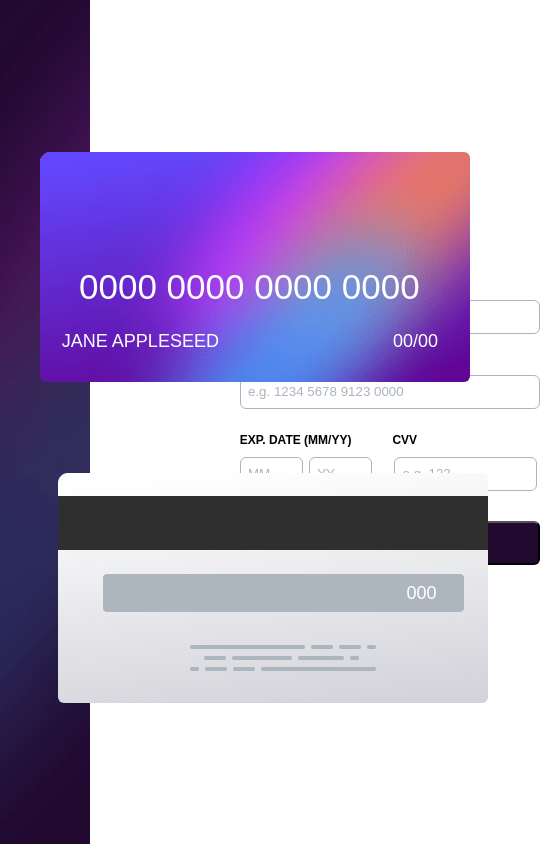
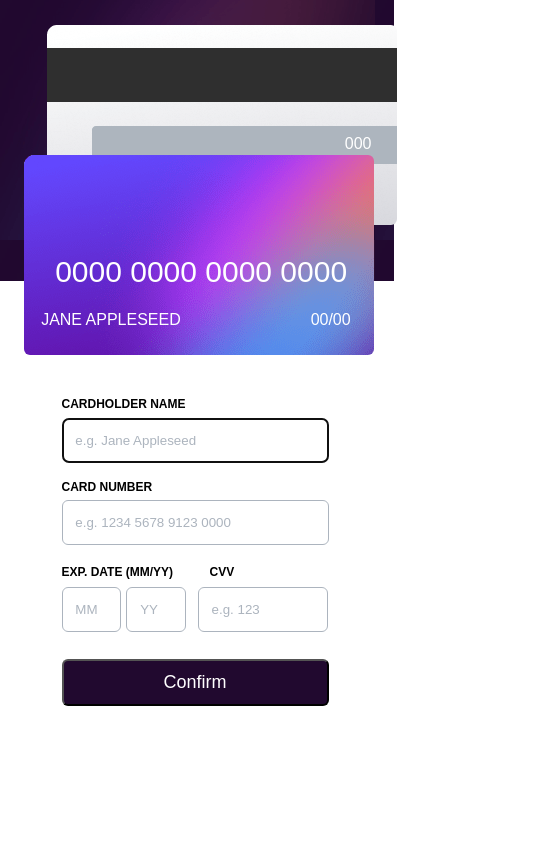
Before and after one commit to Gabriel299/interactive-card-details-form, a plain HTML site: page index.html in a window 390 px wide. Shown: the whole page, 540 px wide, since content can reach past the window. Drawn offline with Linux system fonts and the light colour scheme.

Commit message:
Completed responsive design and implemented confirm message

```diff
--- a/index.html
+++ b/index.html
@@ -6,6 +6,7 @@
   <meta name="viewport" content="width=device-width, initial-scale=1.0">
   <title>Document</title>
   <link rel="stylesheet" href="style.css">
+  <script src="script.js" defer></script>
 </head>
 
 <body>
@@ -23,23 +24,29 @@
     </aside>
 
     <section>
-      <form action="">
+      <form>
         <label for="cardholer-name">CARDHOLDER NAME</label>
-        <input type="text" name="cardholer-name" id="cardholer-name" placeholder="e.g. Jane Appleseed" required>
+        <input type="text" name="cardholer-name" id="cardholer-name" autocomplete="off" autofocus placeholder="e.g. Jane Appleseed" required>
         <label for="card-number">CARD NUMBER</label>
-        <input type="number" name="card-number" id="card-number" maxlength="12" placeholder="e.g. 1234 5678 9123 0000"
+        <input type="number" name="card-number" id="card-number" maxlength="12" autocomplete="off" placeholder="e.g. 1234 5678 9123 0000"
           required>
         <div class="label">
           <label for="date">EXP. DATE (MM/YY)</label>
           <label for="date">CVV</label>
         </div>
         <div class="input">
-          <input type="number" name="mounth" id="mounth" maxlength="2" placeholder="MM" required>
-          <input type="number" name="year" id="year" maxlength="2" placeholder="YY" required>
-          <input type="number" name="cvv" id="cvv" maxlength="3" placeholder="e.g. 123" required>
+          <input type="number" name="mounth" id="mounth" maxlength="2" max="31" autocomplete="off" placeholder="MM" required>
+          <input type="number" name="year" id="year" maxlength="2" max="12" autocomplete="off" placeholder="YY" required>
+          <input type="number" name="cvv" id="cvv" maxlength="3" autocomplete="off" placeholder="e.g. 123" required>
         </div>
-        <button type="submit">Confirm</button>
+        <button type="submit" onclick="confirm('none', 'flex')">Confirm</button>
       </form>
+        <div>
+          <img src="/images/icon-complete.svg" alt="">
+          <h1>THANK YOU!</h1>
+          <p>We've added your card details</p>
+          <button onclick="confirm('flex', 'none')">Continue</button>
+        </div>
     </section>
 
   </main>
--- /dev/null
+++ b/script.js
@@ -0,0 +1,9 @@
+let section = document.querySelector("section")
+let form = document.querySelector("form")
+let div = document.querySelector("section div:last-child")
+
+function confirm(formDisplay, divDisplay) {
+  form.style.display = formDisplay;
+  section.classList.toggle("completed");
+  div.style.display = divDisplay;
+}
--- a/style.css
+++ b/style.css
@@ -5,7 +5,6 @@
 
 :root {
   font-family: Arial, Helvetica, sans-serif;
-  font-size: 18px;
   --bg: hsl(0, 100%, 100%);
   --color-input: hsl(212, 12%, 71%);
   --bg-button: hsl(278, 68%, 11%);
@@ -25,34 +24,39 @@ aside {
   position: relative;
 }
 
+.front-card,
+.nr-card,
+.expire,
+.name,
+.back-card,
+.back-card span {
+  position: absolute;
+}
+
 .front-card {
   width: 430px;
   height: 230px;
   background-image: url(/images/bg-card-front.png);
   border-radius: var(--bg-rounded);
-  position: absolute;
-  top: 18%;
-  left: 45%;
+  top: 126px;
+  left: 114px;
 }
 
 .nr-card {
   font-size: 35px;
   color: var(--white);
-  position: absolute;
   top: 50%;
   left: 9%;
 }
 
 .expire {
   color: white;
-  position: absolute;
   top: 78%;
   left: 82%;
 }
 
 .name {
   color: white;
-  position: absolute;
   top: 78%;
   left: 5%;
 }
@@ -62,33 +66,31 @@ aside {
   height: 230px;
   background-image: url(/images/bg-card-back.png);
   border-radius: var(--bg-rounded);
-  position: absolute;
-  top: 56%;
-  left: 65%;
+  top: 378px;
+  left: 170px;
 }
 
 .back-card span {
   color: var(--white);
-  position: absolute;
   top: 48%;
   left: 81%;
 }
 
 section {
   width: 100%;
-  align-content: center;
 }
 
 form {
   display: flex;
   flex-direction: column;
   width: 16.6875rem;
-  margin-left: 50%;
+  margin-left: clamp(30%, 420px, 420px);
+  margin-top: 218px;
 }
 
 input {
-  padding: 0.4rem;
-  height: 1rem;
+  padding: 0.8rem;
+  height: calc(43px - 1.6rem);
   margin-bottom: 1.075rem;
   margin-top: 0.4rem;
   border: solid 1px var(--color-input);
@@ -114,7 +116,6 @@ label {
 
 .label label:last-child {
   margin-left: 2rem;
-
 }
 
 .input {
@@ -123,12 +124,18 @@ label {
 }
 
 .input input {
-  width: 2.575rem;
+  width: 1.975rem;
 }
 
 #cvv {
-  width: 7rem;
-  margin-left: 0.90rem;
+  width: 6.4rem;
+  margin-left: 0.40rem;
+}
+
+input[type=number]::-webkit-outer-spin-button,
+input[type=number]::-webkit-inner-spin-button {
+    -webkit-appearance: none !important;
+    margin: 0 !important;
 }
 
 button {
@@ -138,4 +145,105 @@ button {
   padding-top: 0.7rem;
   padding-bottom: 0.7rem;
   margin-top: 0.6rem;
+  font-size: 18px;
 }
+
+.completed {
+  display: flex;
+  align-items: flex-start;
+}
+
+section div:last-child {
+  display: none;
+  flex-direction: column;
+  align-items: center;
+  margin-top: 218px;
+  margin-left: 420px;
+}
+
+.completed h1 {
+  margin-top: 30px;
+}
+
+.completed p {
+  margin-top: 20px;
+  color: var(--color-input);
+}
+
+.completed button {
+  margin-top: 50px;
+  width: 320px;
+}
+
+@media screen and (width <=992px) {
+  main {
+    display: flex;
+    flex-direction: column;
+  }
+
+  aside {
+    width: 101%;
+    height: calc(100vh / 3);
+    background-image: url(/images/bg-main-mobile.png);
+  }
+
+  .front-card,
+  .back-card {
+    width: 400px;
+    height: 200px;
+  }
+
+  .front-card {
+    top: 52%;
+    left: 29%;
+    z-index: 10;
+  }
+
+  .back-card {
+    top: 9%;
+    left: 37%;
+  }
+
+  .back-card span {
+    top: 55%;
+    left: 85%;
+  }
+
+  section {
+    display: flex;
+    justify-content: center;
+    margin-top: 116px;
+  }
+
+  .completed {
+    align-items: center;
+  }
+
+  form,
+  .completed div:last-child {
+    margin: 0;
+  }
+
+}
+
+@media screen and (width <=768px) {
+
+  .front-card,
+  .back-card {
+    width: 350px;
+    height: 200px;
+  }
+
+  .front-card {
+    top: 55%;
+    left: 6%;
+  }
+
+  .back-card {
+    left: 12%;
+  }
+
+  .nr-card {
+    font-size: 30px;
+  }
+}
```
